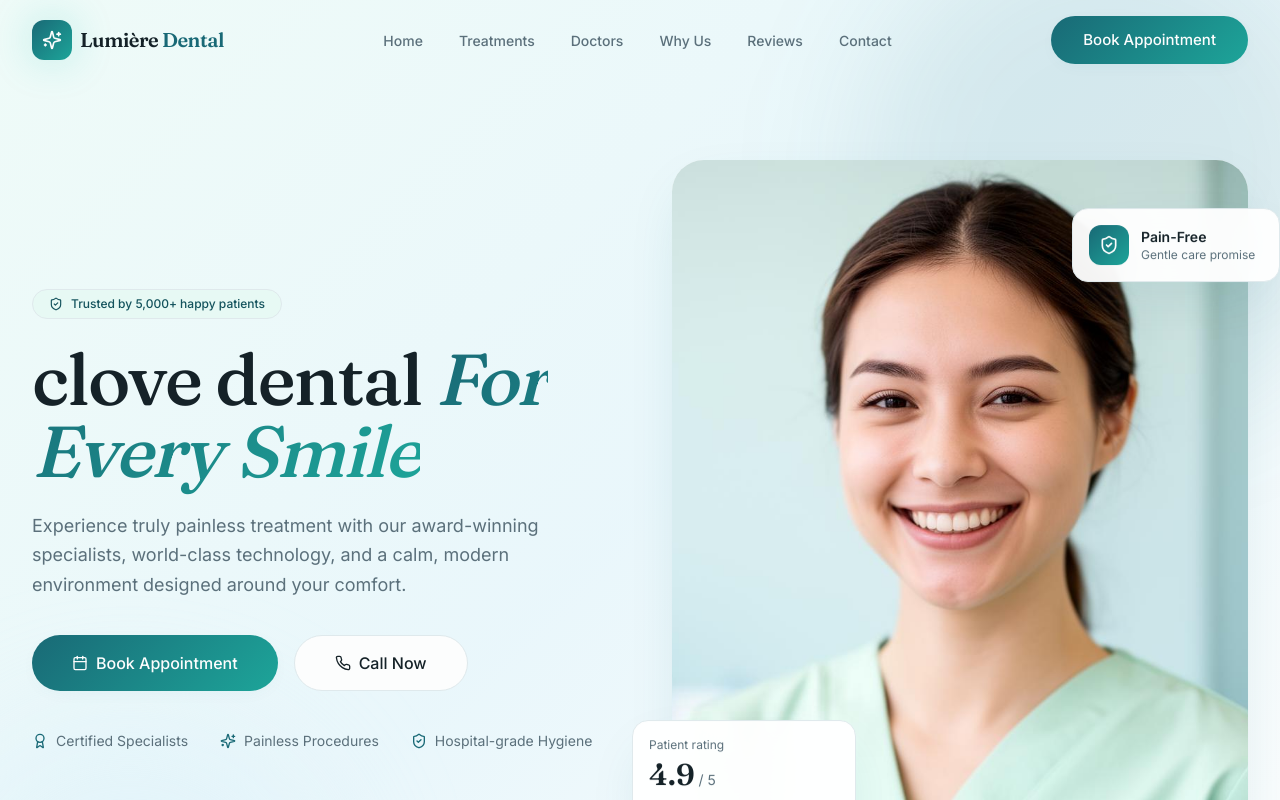
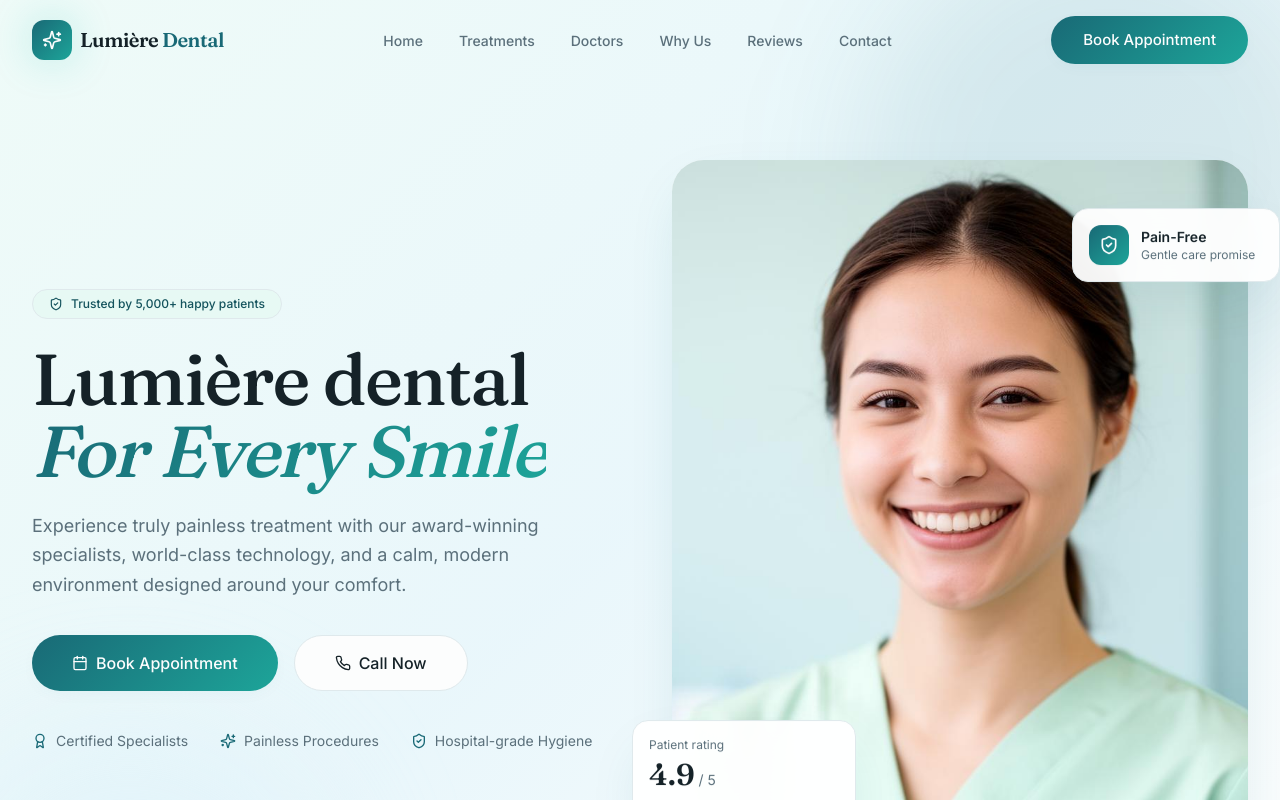
Before and after one commit to Dishanth-R-Prasad/lumieredentals1, a React (Vite) app: page / in a window 1280 px wide. Shown: the top 800 px of the page. Built offline with nearby package versions, Linux system fonts and the light colour scheme; the HTML template or start-up script is replaced by a standard one.

Commit message:
Update Hero.tsx

```diff
--- a/src/components/site/Hero.tsx
+++ b/src/components/site/Hero.tsx
@@ -28,7 +28,7 @@ export const Hero = () => {
             transition={{ duration: 0.8, delay: 0.05 }}
             className="font-display text-4xl sm:text-5xl lg:text-6xl xl:text-7xl leading-[1.05] tracking-tight text-foreground"
           >
-            clove dental{" "}
+            Lumière dental{" "}
             <span className="gradient-text italic">For Every Smile</span>
           </motion.h1>
 
```
